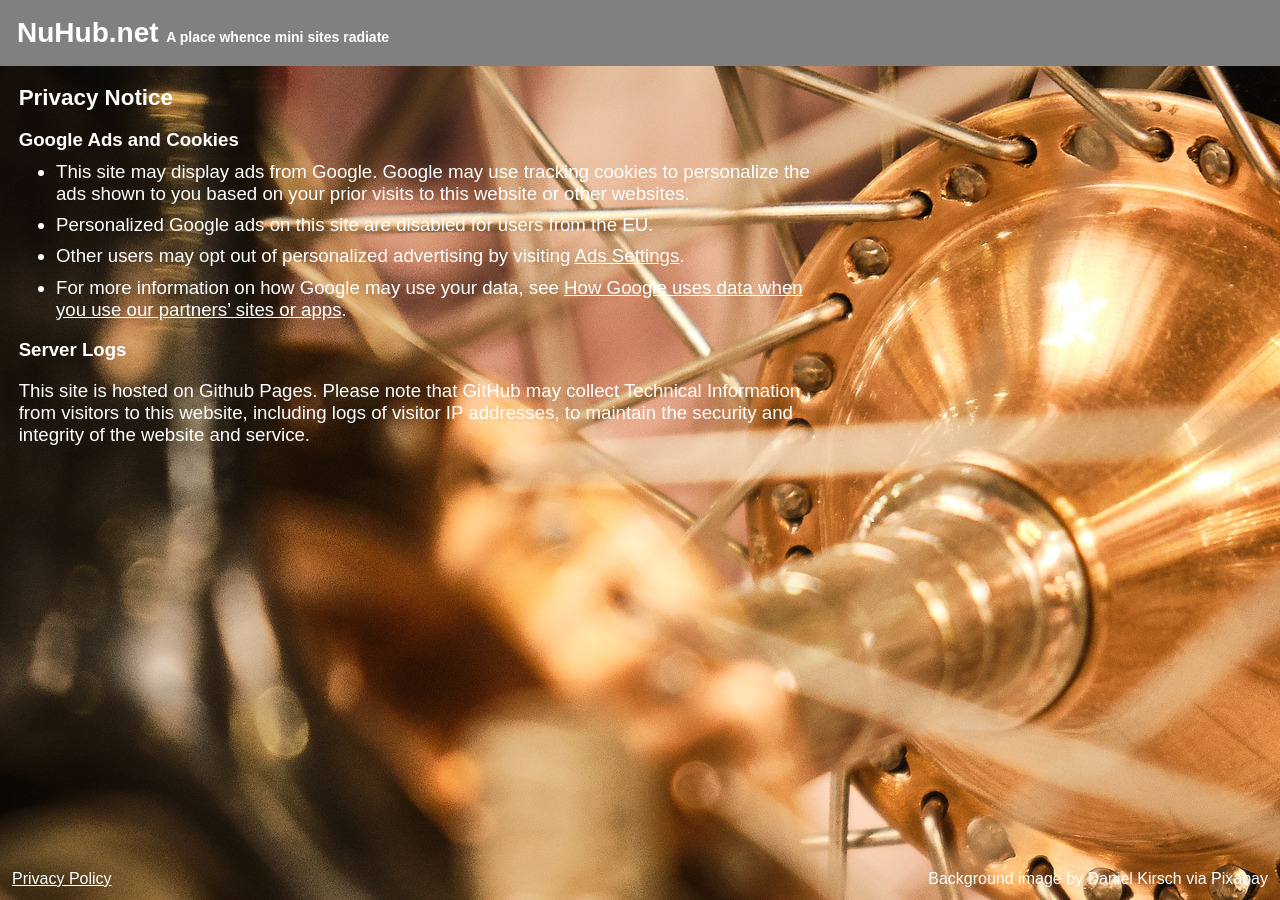
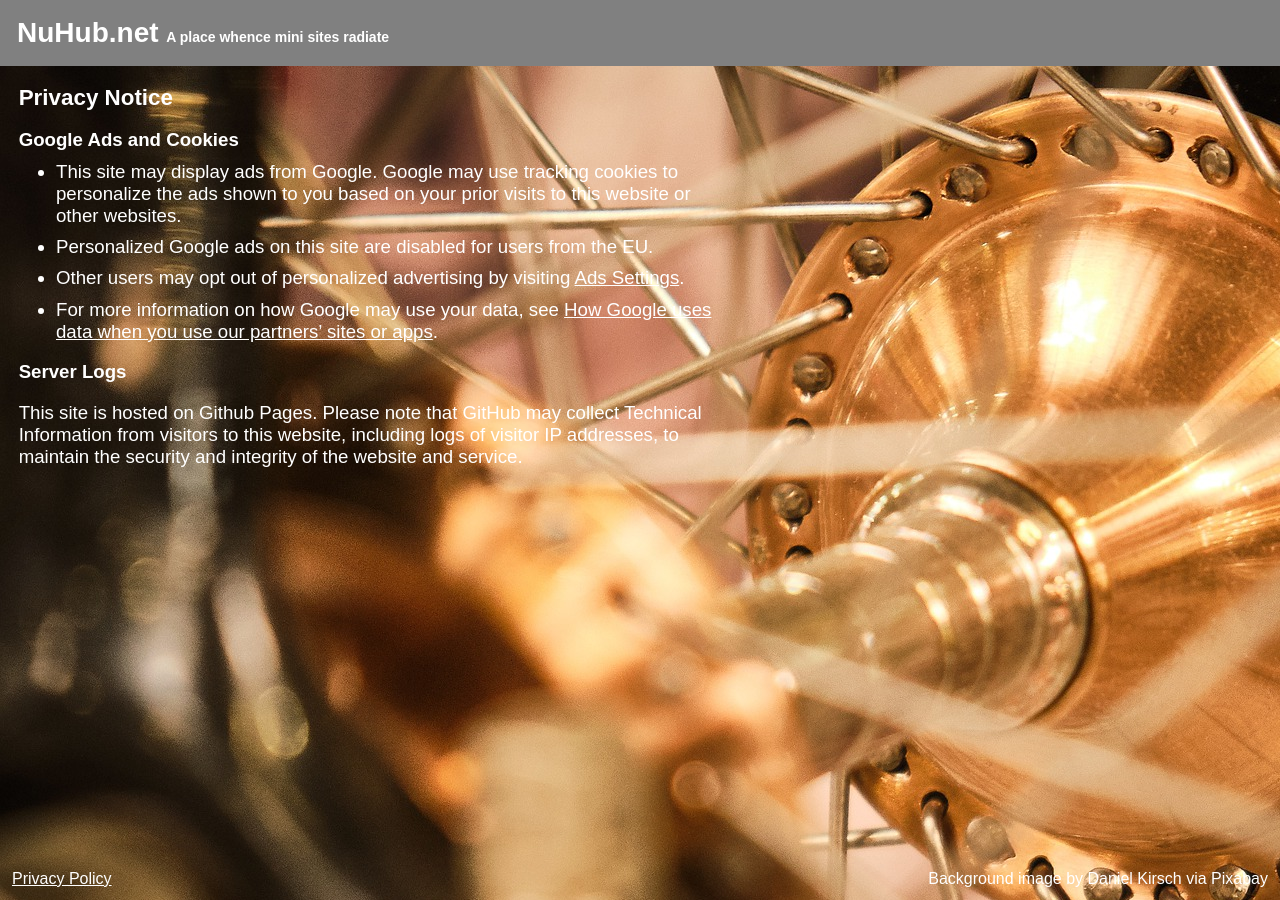
Before and after one commit to david672orford/david672github.io, a Jekyll site: the page built from privacy.md, in a window 1280 px wide. Built offline with Jekyll 4.4.1, drawn with Linux system fonts in a browser that asks for light colours; our own code applies the rules of GitHub Pages for plain Markdown files.

Commit message:
Update style.css

```diff
--- a/assets/css/style.css
+++ b/assets/css/style.css
@@ -14,7 +14,7 @@ BODY {
 	}
 MAIN {
 	margin: 1em;
-	max-width: 800px;	/* unique to www.nuhub.net */
+	max-width: 700px;	/* unique to www.nuhub.net */
 	}
 HEADER {
 	padding: 12px;
```
